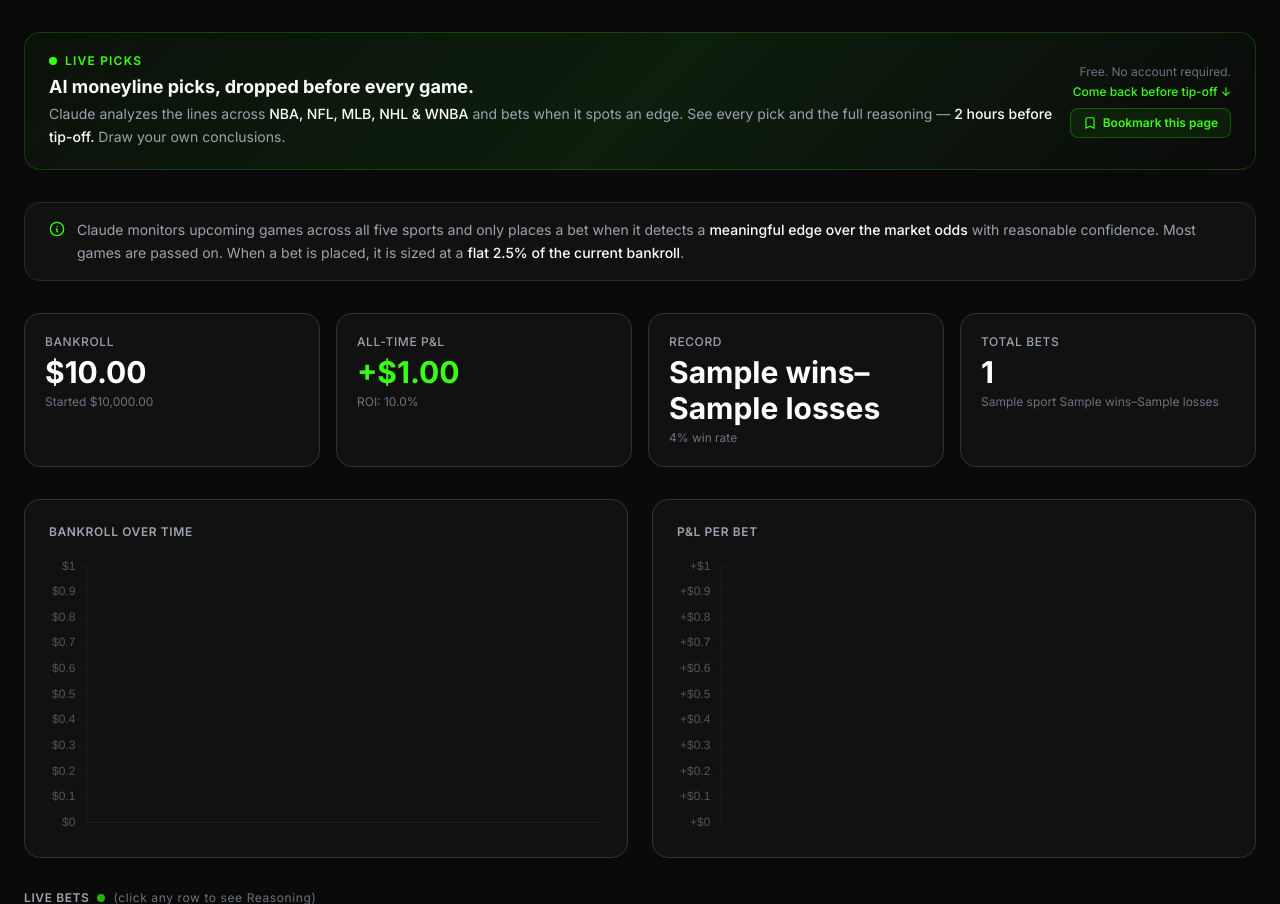
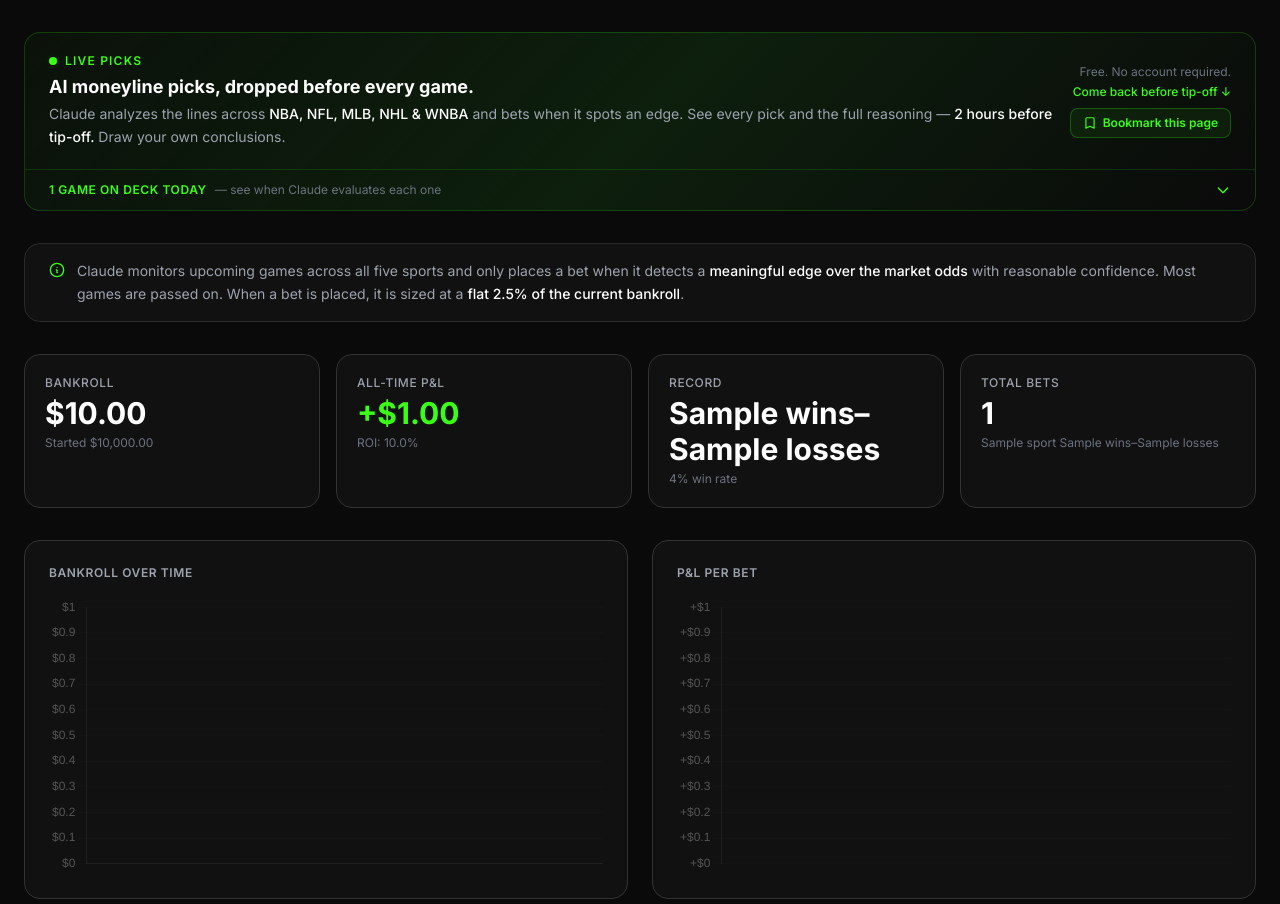
Before and after one commit to Andrew-Berman0/SportsBettingBot, a FastAPI app: template web/templates/index.html in a window 1280 px wide. Shown: the part 129-1033 px from the top of the page. Run offline with FastAPI, Linux system fonts and the light colour scheme; the template is opened without the code that fills it: most values are stand-ins (such as "Sample title", 1, 10 or a date in 2020); some libraries are stand-ins or nearby versions.

Commit message:
added upcoming games dropdown

```diff
--- a/web/app.py
+++ b/web/app.py
@@ -6,7 +6,7 @@ Public dashboard for the AI paper-trading sports betting experiment.
 """
 
 import json
-from datetime import datetime, timezone
+from datetime import datetime, timedelta, timezone
 from pathlib import Path
 from zoneinfo import ZoneInfo
 
@@ -132,6 +132,36 @@ async def index(request: Request):
     passed_today.sort(key=lambda g: g.get("commence_time", ""))
     today_label = datetime.now(ET).strftime("%A, %B %-d")
 
+    # Games scheduled today that Claude has NOT yet evaluated — shown in CTA dropdown
+    evaluated_ids = (
+        set(state.get("evaluated_game_ids", []))
+        | {b["game_id"] for b in state["open_bets"]}
+        | {b["game_id"] for b in state["closed_bets"]}
+        | {g["game_id"] for g in state.get("passed_games", [])}
+    )
+    upcoming_games = []
+    for g in state.get("upcoming_games", []):
+        if g.get("game_id") in evaluated_ids:
+            continue
+        ct = g.get("commence_time", "")
+        try:
+            game_dt = datetime.fromisoformat(ct.replace("Z", "+00:00")).astimezone(ET)
+            game_time_str = game_dt.strftime("%-I:%M %p ET")
+            eval_dt = game_dt - timedelta(hours=2)
+            eval_time_str = eval_dt.strftime("%-I:%M %p ET")
+        except Exception:
+            game_time_str = ""
+            eval_time_str = ""
+        sport = g.get("sport", "")
+        upcoming_games.append({
+            "matchup":     f"{g.get('away_team', '')} @ {g.get('home_team', '')}",
+            "game_time":   game_time_str,
+            "eval_time":   eval_time_str,
+            "sport_label": SPORT_LABELS.get(sport, sport.upper()),
+            "commence_time": ct,
+        })
+    upcoming_games.sort(key=lambda g: g.get("commence_time", ""))
+
     # Overall stats
     total_staked = sum(b["stake"] for b in closed)
     total_pnl    = sum(b["pnl"] for b in closed)
@@ -189,6 +219,7 @@ async def index(request: Request):
             "pnl_colors":      json.dumps(pnl_colors),
             "passed_today":    passed_today,
             "today_label":     today_label,
+            "upcoming_games":  upcoming_games,
             "last_updated":    datetime.now(ET).strftime("%b %d, %Y %-I:%M %p ET"),
         },
     )
--- a/web/templates/index.html
+++ b/web/templates/index.html
@@ -121,6 +121,49 @@
           </button>
         </div>
       </div>
+
+      {% if upcoming_games %}
+      <div class="border-t border-[#39FF1425]">
+        <button onclick="toggleEvals()" id="evals-toggle"
+                class="w-full px-6 py-3 flex items-center justify-between gap-3 transition-colors"
+                onmouseenter="this.style.background='rgba(57,255,20,0.03)'"
+                onmouseleave="this.style.background=''">
+          <span class="flex items-center gap-2 flex-wrap">
+            <span class="text-xs font-semibold uppercase tracking-wider" style="color:#39FF14">
+              {{ upcoming_games | length }} game{{ 's' if upcoming_games | length != 1 else '' }} on deck today
+            </span>
+            <span class="text-[#6b7280] text-xs">— see when Claude evaluates each one</span>
+          </span>
+          <svg id="evals-chevron" xmlns="http://www.w3.org/2000/svg"
+               class="w-4 h-4 shrink-0 transition-transform duration-200"
+               style="color:#39FF14" fill="none" viewBox="0 0 24 24" stroke="currentColor" stroke-width="2">
+            <path stroke-linecap="round" stroke-linejoin="round" d="M19 9l-7 7-7-7"/>
+          </svg>
+        </button>
+
+        <div id="evals-panel" class="hidden px-6 pb-5">
+          <div>
+            {% for g in upcoming_games %}
+            <div class="flex items-center justify-between py-2.5
+                        {{ 'border-b border-[#39FF1415]' if not loop.last else '' }}">
+              <div class="flex items-center gap-2.5 min-w-0">
+                <span class="sport-pill sport-{{ g.sport_label | lower }} shrink-0">{{ g.sport_label }}</span>
+                <span class="text-white text-sm font-medium truncate">{{ g.matchup }}</span>
+              </div>
+              <div class="flex items-center gap-4 ml-4 shrink-0">
+                <span class="text-[#6b7280] text-xs">{{ g.game_time }}</span>
+                <span class="text-xs">
+                  <span class="text-[#6b7280]">eval </span>
+                  <span class="font-bold" style="color:#39FF14">{{ g.eval_time }}</span>
+                </span>
+              </div>
+            </div>
+            {% endfor %}
+          </div>
+        </div>
+      </div>
+      {% endif %}
+
     </div>
     <script>
       function bookmarkPage() {
@@ -528,6 +571,16 @@
       if (row) row.classList.toggle('open');
     }
 
+    // Today's evaluations dropdown
+    function toggleEvals() {
+      const panel   = document.getElementById('evals-panel');
+      const chevron = document.getElementById('evals-chevron');
+      if (!panel) return;
+      const opening = panel.classList.contains('hidden');
+      panel.classList.toggle('hidden');
+      chevron.style.transform = opening ? 'rotate(180deg)' : '';
+    }
+
     // ── Picks log: filtering + pagination ────────────────────────
 
     const ROWS_PER_PAGE = 20;
```
Also changed, not shown: bot.py (+28 -0 lines), broker/paper_broker.py (+8 -0 lines).
